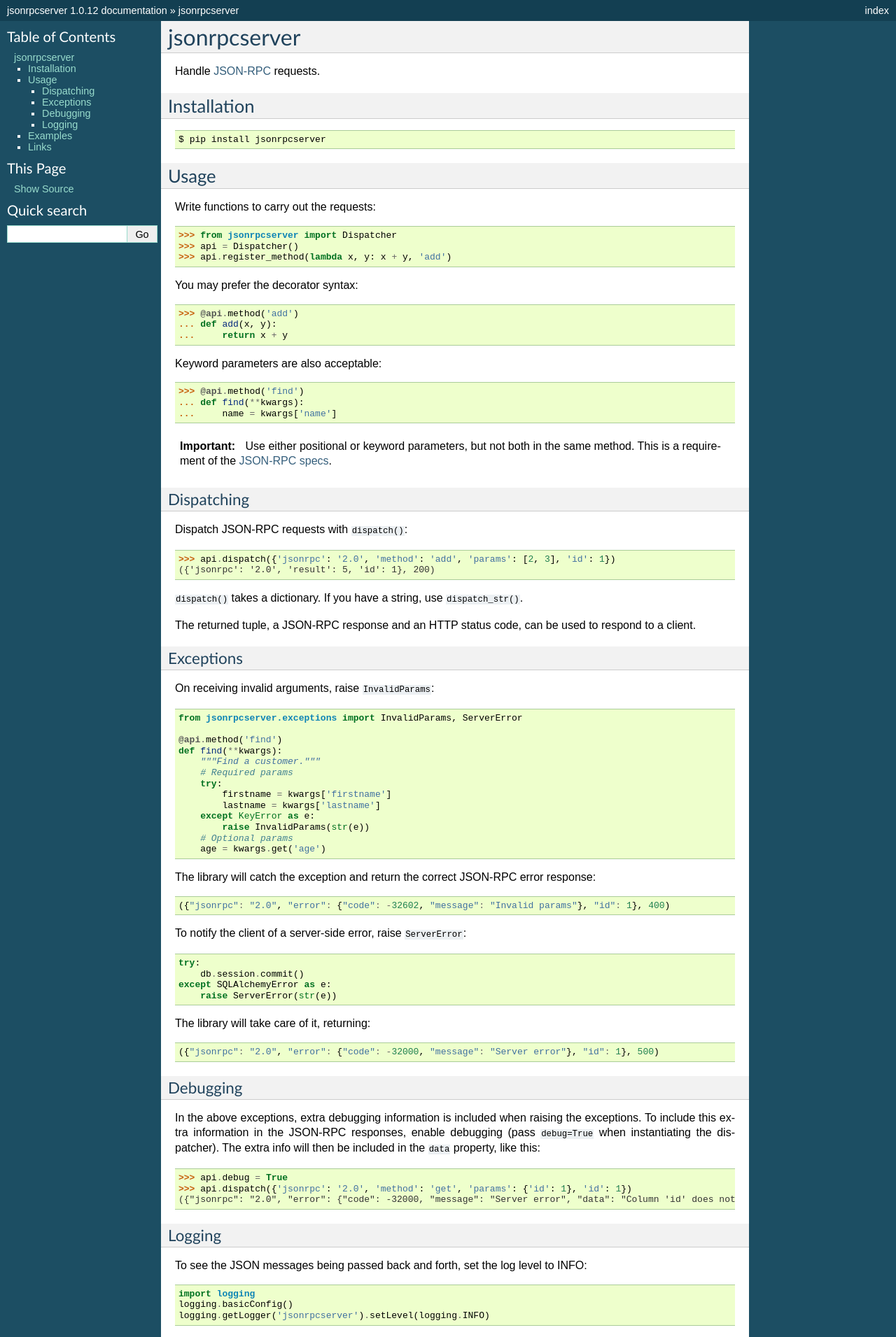
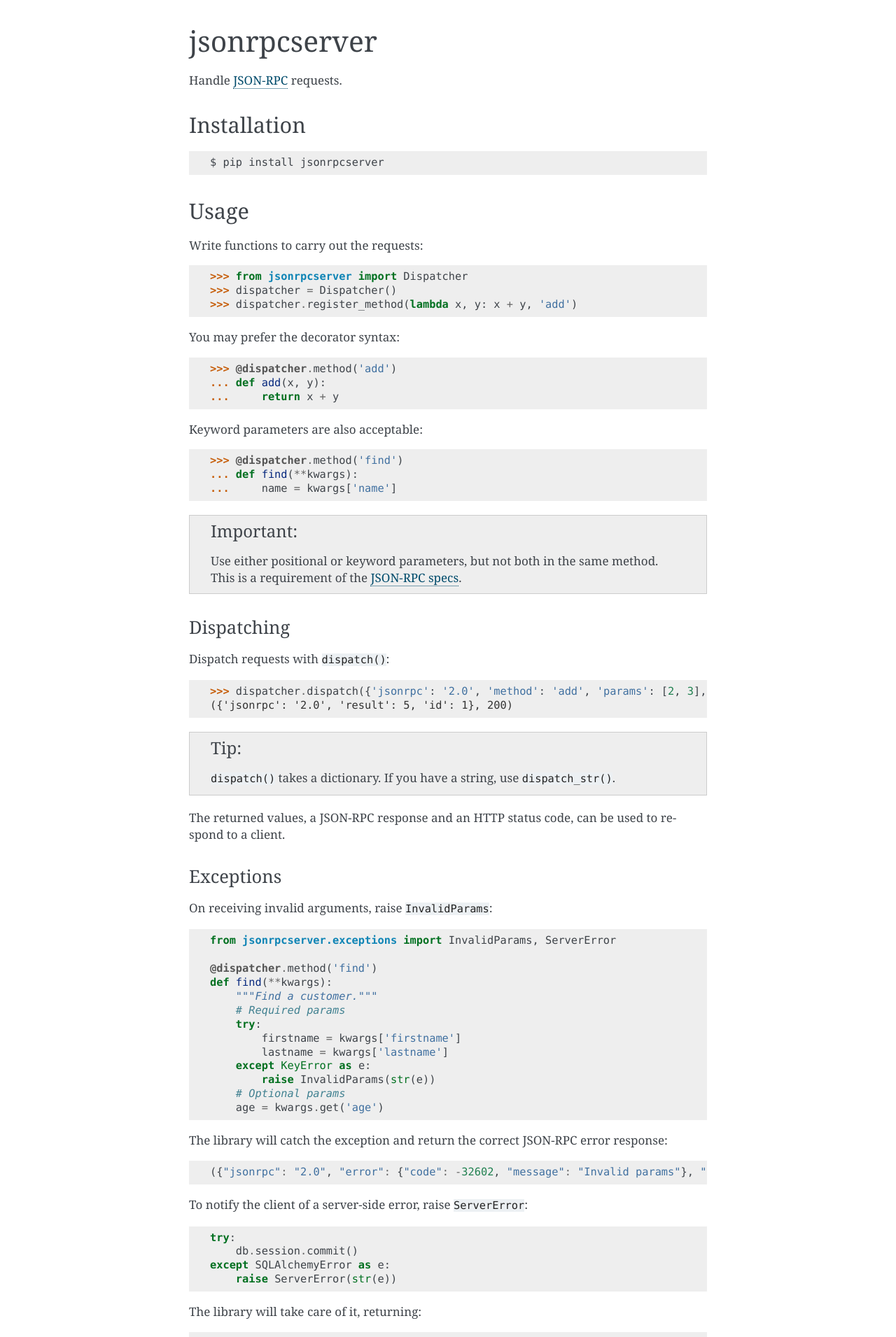
Before and after one commit to explodinglabs/jsonrpcserver, a Sphinx documentation site: the page built from doc/index.rst, in a window 1280 px wide. Shown: the top 1911 px of the page at 70% size. Built offline with Sphinx 7.4.7, drawn with Linux system fonts in a browser that asks for light colours; some of the changed text lies outside the part shown.

Commit message:
Documentation - trying alabaster theme

```diff
--- a/README.rst
+++ b/README.rst
@@ -16,7 +16,7 @@ Then dispatch requests to them:
     >>> api.dispatch({'jsonrpc': '2.0', 'method': 'add', 'params': [2, 3], 'id': 1})
     ({'jsonrpc': '2.0', 'result': 5, 'id': 1}, 200)
 
-The returned tuple, a JSON-RPC response and an HTTP status code, can be used to
+The returned values, a JSON-RPC response and an HTTP status code, can be used to
 respond to a client.
 
 Full documentation is available at https://jsonrpcserver.readthedocs.org/.
--- a/doc/conf.py
+++ b/doc/conf.py
@@ -15,6 +15,7 @@
 
 import sys
 import os
+import alabaster
 
 # If extensions (or modules to document with autodoc) are in another directory,
 # add these directories to sys.path here. If the directory is relative to the
@@ -29,7 +30,7 @@ import os
 # Add any Sphinx extension module names here, as strings. They can be
 # extensions coming with Sphinx (named 'sphinx.ext.*') or your custom
 # ones.
-extensions = []
+extensions = ['alabaster']
 
 # Add any paths that contain templates here, relative to this directory.
 templates_path = ['_templates']
@@ -45,16 +46,16 @@ master_doc = 'index'
 
 # General information about the project.
 project = 'jsonrpcserver'
-copyright = '2014, Beau Barker'
+copyright = '2015, Beau Barker'
 
 # The version info for the project you're documenting, acts as replacement for
 # |version| and |release|, also used in various other places throughout the
 # built documents.
 #
 # The short X.Y version.
-version = '1.0.12'
+#version = '1.0.12'
 # The full version, including alpha/beta/rc tags.
-release = '1.0.12'
+#release = '1.0.12'
 
 # The language for content autogenerated by Sphinx. Refer to documentation
 # for a list of supported languages.
@@ -99,15 +100,21 @@ pygments_style = 'sphinx'
 
 # The theme to use for HTML and HTML Help pages.  See the documentation for
 # a list of builtin themes.
-html_theme = 'default'
+html_theme = 'alabaster'
 
 # Theme options are theme-specific and customize the look and feel of a theme
 # further.  For a list of options available for each theme, see the
 # documentation.
-#html_theme_options = {}
+html_theme_options = {
+    'page_width': '800px',
+    'github_button': False,
+    'extra_nav_links': {
+        'Test': 'index.html'
+    }
+}
 
 # Add any paths that contain custom themes here, relative to this directory.
-#html_theme_path = []
+html_theme_path = [alabaster.get_path()]
 
 # The name for this set of Sphinx documents.  If None, it defaults to
 # "<project> v<release> documentation".
@@ -144,7 +151,10 @@ html_static_path = ['_static']
 #html_use_smartypants = True
 
 # Custom sidebar templates, maps document names to template names.
-#html_sidebars = {}
+html_sidebars = {
+    '**': [
+    ]
+}
 
 # Additional templates that should be rendered to pages, maps page names to
 # template names.
--- a/doc/index.rst
+++ b/doc/index.rst
@@ -16,18 +16,18 @@ Usage
 Write functions to carry out the requests::
 
     >>> from jsonrpcserver import Dispatcher
-    >>> api = Dispatcher()
-    >>> api.register_method(lambda x, y: x + y, 'add')
+    >>> dispatcher = Dispatcher()
+    >>> dispatcher.register_method(lambda x, y: x + y, 'add')
 
 You may prefer the decorator syntax::
 
-    >>> @api.method('add')
+    >>> @dispatcher.method('add')
     ... def add(x, y):
     ...     return x + y
 
 Keyword parameters are also acceptable::
 
-    >>> @api.method('find')
+    >>> @dispatcher.method('find')
     ... def find(**kwargs):
     ...     name = kwargs['name']
 
@@ -40,16 +40,17 @@ Keyword parameters are also acceptable::
 Dispatching
 -----------
 
-Dispatch JSON-RPC requests with ``dispatch()``::
+Dispatch requests with ``dispatch()``::
 
-    >>> api.dispatch({'jsonrpc': '2.0', 'method': 'add', 'params': [2, 3], 'id': 1})
+    >>> dispatcher.dispatch({'jsonrpc': '2.0', 'method': 'add', 'params': [2, 3], 'id': 1})
     ({'jsonrpc': '2.0', 'result': 5, 'id': 1}, 200)
 
-``dispatch()`` takes a dictionary. If you have a string, use ``dispatch_str()``.
+.. tip::
 
-The returned tuple, a JSON-RPC response and an HTTP status code, can be used to
+    ``dispatch()`` takes a dictionary. If you have a string, use ``dispatch_str()``.
+
+The returned values, a JSON-RPC response and an HTTP status code, can be used to
 respond to a client.
-
 
 Exceptions
 ----------
@@ -58,7 +59,7 @@ On receiving invalid arguments, raise ``InvalidParams``::
 
     from jsonrpcserver.exceptions import InvalidParams, ServerError
 
-    @api.method('find')
+    @dispatcher.method('find')
     def find(**kwargs):
         """Find a customer."""
         # Required params
@@ -98,15 +99,15 @@ the exceptions. To include this extra information in the JSON-RPC responses,
 enable debugging (pass ``debug=True`` when instantiating the dispatcher). The
 extra info will then be included in the ``data`` property, like this::
 
-    >>> api.debug = True
-    >>> api.dispatch({'jsonrpc': '2.0', 'method': 'get', 'params': {'id': 1}, 'id': 1})
+    >>> dispatcher.debug = True
+    >>> dispatcher.dispatch({'jsonrpc': '2.0', 'method': 'get', 'params': {'id': 1}, 'id': 1})
     ({"jsonrpc": "2.0", "error": {"code": -32000, "message": "Server error", "data": "Column 'id' does not exist"}, "id": 1}, 500)
 
 Logging
 -------
 
 To see the JSON messages being passed back and forth, set the log level to
-INFO::
+``INFO``::
 
     import logging
     logging.basicConfig()
@@ -145,8 +146,8 @@ The response format has these fields:
 Examples
 ========
 
-| `HTTP Server using Flask <https://bitbucket.org/snippets/beau-barker/BAXrR/json-rpc-over-http-server-in-python>`_
-| `ZeroMQ Server using pyzmq <https://bitbucket.org/snippets/beau-barker/BAMno/json-rpc-over-zeromq-request-reply-server>`_
+- `HTTP Server using Flask <https://bitbucket.org/snippets/beau-barker/BAXrR/json-rpc-over-http-server-in-python>`_
+- `ZeroMQ Server using pyzmq <https://bitbucket.org/snippets/beau-barker/BAMno/json-rpc-over-zeromq-request-reply-server>`_
 
 Links
 =====
@@ -155,7 +156,5 @@ Links
 - Repository: https://bitbucket.org/beau-barker/jsonrpcserver
 - Issue tracker: https://bitbucket.org/beau-barker/jsonrpcserver/issues
 
-If you need a client, try my `jsonrpcclient
-<https://jsonrpcclient.readthedocs.org/>`_ library.
-
-`. <test.rst>`__
+Need a client? Try my `jsonrpcclient <https://jsonrpcclient.readthedocs.org/>`_
+library.
```
